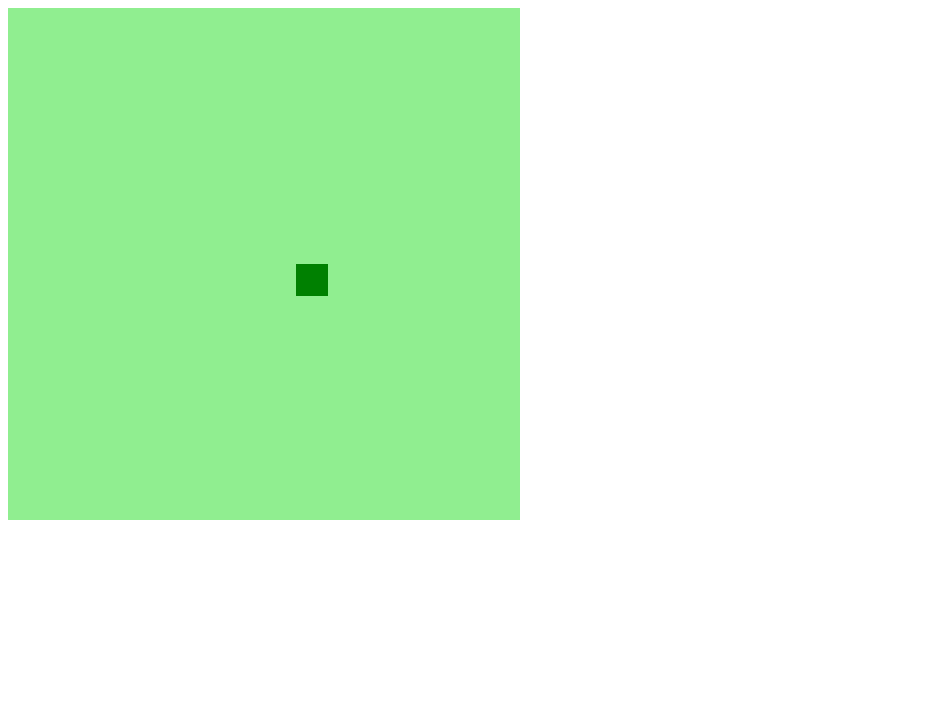
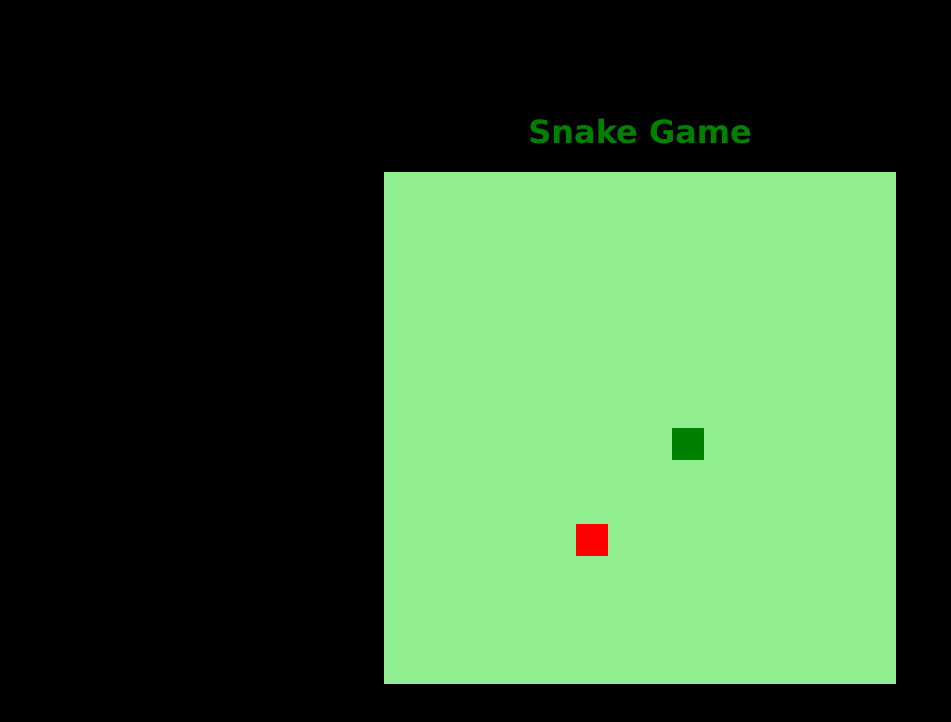
Before and after one commit to MarleneMoraes/snake-game, a plain HTML site: page index.html in a window 1280 px wide. Shown: the whole page, without its empty margins (0-951 px from the left). Drawn offline with Linux system fonts and the light colour scheme.

Commit message:
snake-game

```diff
--- a/index.html
+++ b/index.html
@@ -9,6 +9,7 @@
     <title>Snake Game</title>
 </head>
 <body>
+    <h1>Snake Game</h1>
     <canvas id="snake" width="512" height="512"></canvas>
 </body>
 </html>
--- a/script.js
+++ b/script.js
@@ -2,12 +2,17 @@ let canvas = document.getElementById("snake");
 let context = canvas.getContext("2d");
 let box = 32;
 let snake = [];
-snake[0]={
-    x: 8*box,
-    y:8*box
+snake[0] = {
+    x: 8 * box,
+    y: 8 * box
 }
 
 let direction = "right";
+
+let food = {
+    x: Math.floor (Math.random() * 15 + 1) * box,
+    y: Math.floor (Math.random() * 15 + 1) * box
+}
 
 function criarBG() {
     context.fillStyle = "lightgreen";
@@ -19,6 +24,11 @@ function createsnake(){
         context.fillStyle = "green";
         context.fillRect(snake[i].x, snake[i].y, box, box)
     }
+}
+
+function drawfood(){
+    context.fillStyle = "red";
+    context.fillRect(food.x, food.y, box, box);
 }
 
 document.addEventListener('keydown', update);
@@ -37,9 +47,16 @@ function iniciarJogo(){
     if(snake[0].y > 15 * box && direction == "down") snake[0].y = 0;
     if(snake[0].y < 0 && direction == "up") snake[0].y = 16 * box;
 
+    for (i = 1; i < snake.length; i++){
+        if (snake[0].x == snake[i].x && snake[0].y == snake[i].y){
+            clearInterval(jogo);
+            alert('Game Over!')
+        }
+    }
 
     criarBG();
     createsnake();
+    drawfood();
 
     let snakeX = snake[0].x;
     let snakeY = snake[0].y;
@@ -48,6 +65,13 @@ function iniciarJogo(){
     if (direction == "left") snakeX -= box;
     if (direction == "up") snakeY -= box;
     if (direction == "down") snakeY += box;
+
+    if (snakeX != food.x || snakeY != food.y){
+        snake.pop();
+    } else {
+        food.x = Math.floor (Math.random() * 15 + 1) * box;
+        food.y = Math.floor (Math.random() * 15 + 1) * box;
+    }
 
     snake.pop();
 
--- a/style.css
+++ b/style.css
@@ -0,0 +1,14 @@
+body{
+    background-color: black;
+    height: 95vh;
+    width: 95;
+    display: flex;
+    justify-content: center;
+    align-items: center;
+    flex-direction: column;
+}
+
+h1{
+    color: green;
+    font-family: Verdana, Geneva, Tahoma, sans-serif;
+}
```
